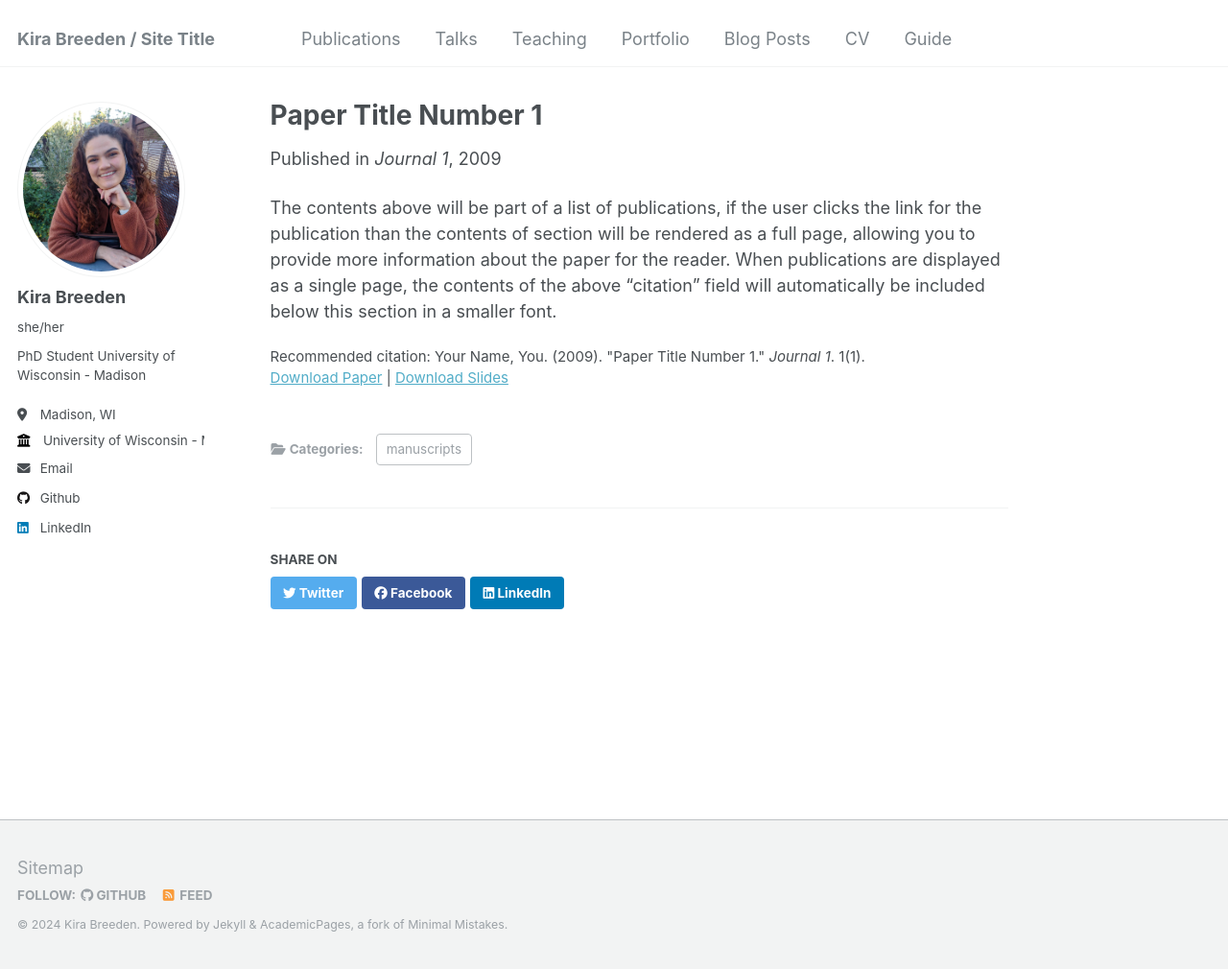
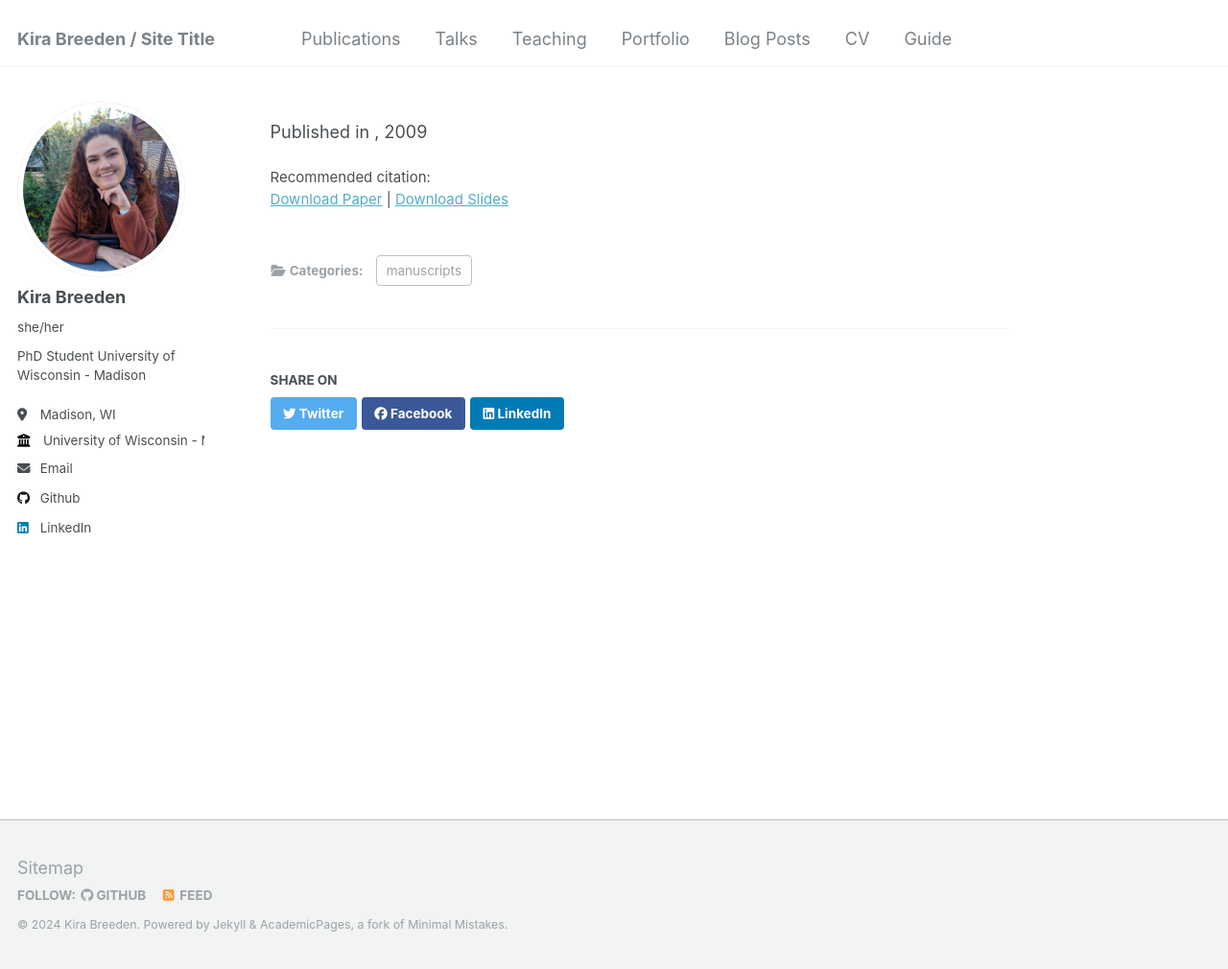
Before and after one commit to kmbreeden21/kmbreeden21.github.io, a Jekyll site: the page built from _publications/2009-10-01-paper-title-number-1.md, in a window 1280 px wide and 1010 px high. Shown: the whole window at 96% size. Built offline with Jekyll 4.4.1, drawn with Linux system fonts in a browser that asks for light colours; a file with an impossible date is left out.

Commit message:
Update 2009-10-01-paper-title-number-1.md

```diff
--- a/_publications/2009-10-01-paper-title-number-1.md
+++ b/_publications/2009-10-01-paper-title-number-1.md
@@ -1,14 +1,12 @@
 ---
-title: "Paper Title Number 1"
+title: ""
 collection: publications
 category: manuscripts
 permalink: /publication/2009-10-01-paper-title-number-1
-excerpt: 'This paper is about the number 1. The number 2 is left for future work.'
+excerpt: ''
 date: 2009-10-01
-venue: 'Journal 1'
-slidesurl: 'http://academicpages.github.io/files/slides1.pdf'
-paperurl: 'http://academicpages.github.io/files/paper1.pdf'
-citation: 'Your Name, You. (2009). &quot;Paper Title Number 1.&quot; <i>Journal 1</i>. 1(1).'
+venue: ''
+slidesurl: ''
+paperurl: ''
+citation: ''
 ---
-
-The contents above will be part of a list of publications, if the user clicks the link for the publication than the contents of section will be rendered as a full page, allowing you to provide more information about the paper for the reader. When publications are displayed as a single page, the contents of the above "citation" field will automatically be included below this section in a smaller font.
```
